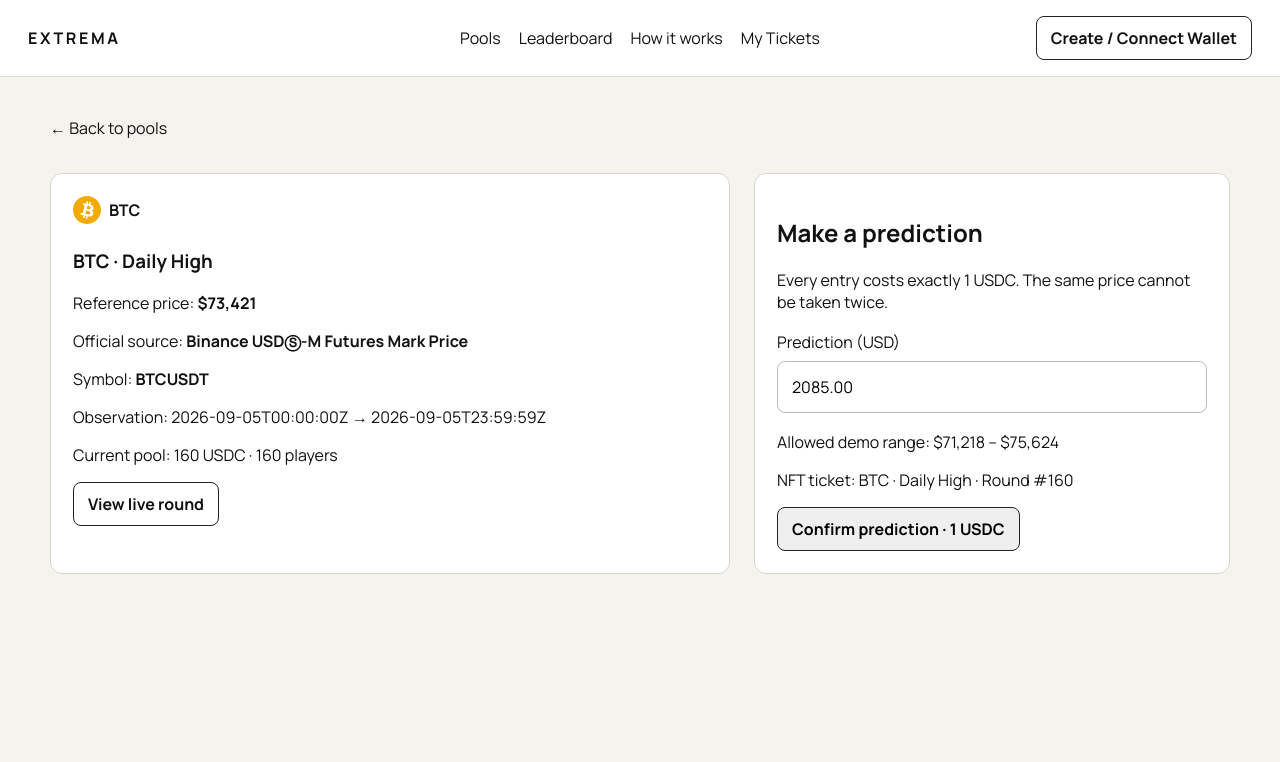
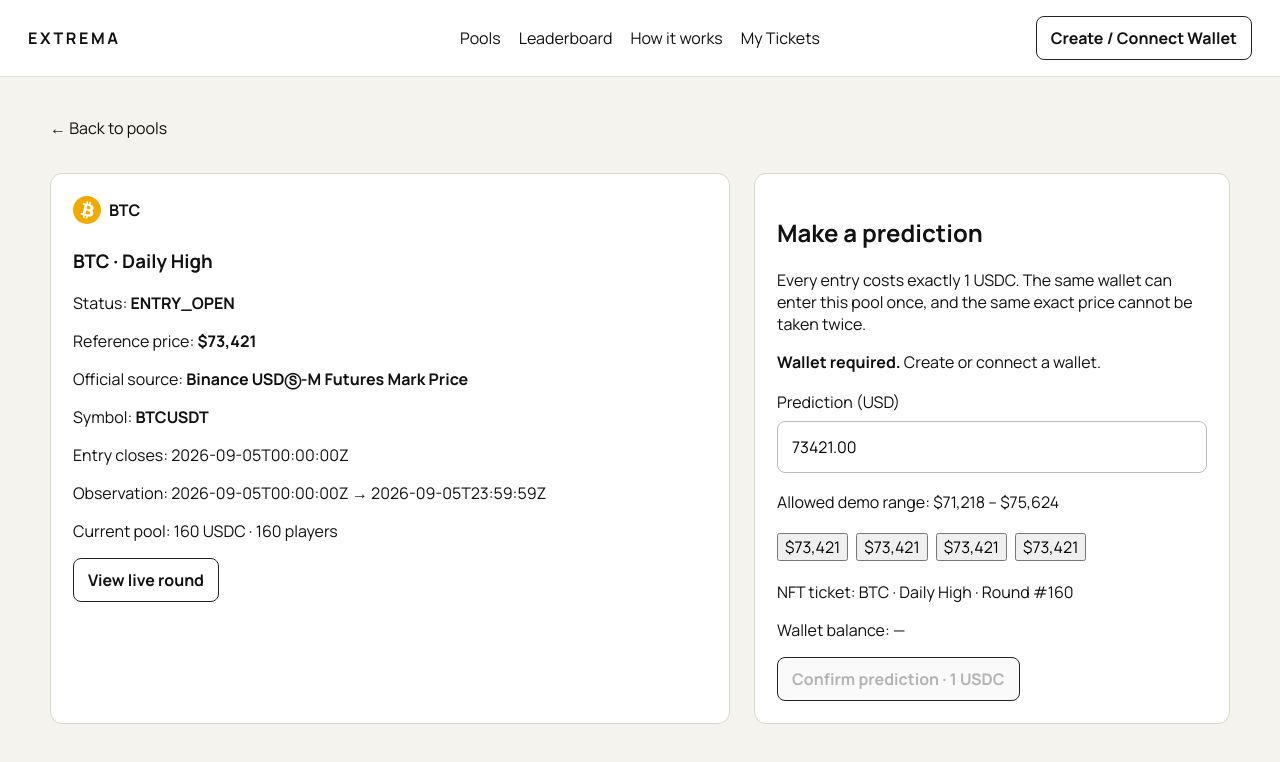
Before and after one commit to dharmanan/extrama-arc, a Next.js app: page /pools/btc-daily-high in a window 1280 px wide. Shown: the top 762 px of the page. Built offline with nearby package versions, Linux system fonts and the light colour scheme.

Commit message:
feat: enforce prediction rules and ticket creation

```diff
--- a/app/pools/[slug]/page.tsx
+++ b/app/pools/[slug]/page.tsx
@@ -5,12 +5,16 @@ import Link from "next/link";
 import { useParams } from "next/navigation";
 import { AssetMark, ProductHeader } from "../../product-components";
 import { formatUsd, getPoolBySlug } from "../../lib/data";
+import { useDemoState } from "../../demo-state";
 
 export default function PoolDetailPage() {
   const params = useParams<{ slug: string }>();
   const pool = useMemo(() => getPoolBySlug(params.slug), [params.slug]);
-  const [prediction, setPrediction] = useState("2085.00");
-  const [reserved, setReserved] = useState(false);
+  const { wallet, enterPrediction, getTicketForPool, hasEnteredPool, isPredictionTaken } = useDemoState();
+
+  const initialValue = pool ? pool.referencePrice.toFixed(2) : "0.00";
+  const [prediction, setPrediction] = useState(initialValue);
+  const [message, setMessage] = useState("");
 
   if (!pool) {
     return (
@@ -21,18 +25,45 @@ export default function PoolDetailPage() {
     );
   }
 
+  const numericPrediction = Number(prediction);
+  const existingTicket = getTicketForPool(pool.slug);
+  const alreadyEntered = hasEnteredPool(pool.slug);
+
+  function nearbyAvailable() {
+    const base = Number.isFinite(numericPrediction) ? numericPrediction : pool.referencePrice;
+    const offsets = [-0.02, -0.01, 0.01, 0.02, 0.05, -0.05];
+    return offsets
+      .map((offset) => Number((base + offset).toFixed(2)))
+      .filter((value, index, values) =>
+        value >= pool.predictionMin &&
+        value <= pool.predictionMax &&
+        !isPredictionTaken(pool.slug, value) &&
+        values.indexOf(value) === index,
+      )
+      .slice(0, 4);
+  }
+
+  function handleSubmit() {
+    setMessage("");
+    const result = enterPrediction(pool.slug, numericPrediction);
+    setMessage(result.message);
+  }
+
   return (
     <main className="wf-page">
       <ProductHeader />
       <section className="wf-main">
         <Link href="/pools">← Back to pools</Link>
+
         <div className="wf-two-col wf-section">
           <section className="wf-panel">
             <AssetMark asset={pool.asset} />
             <h1>{pool.asset} · {pool.cadence} {pool.direction}</h1>
+            <p>Status: <b>{pool.status}</b></p>
             <p>Reference price: <b>{formatUsd(pool.referencePrice)}</b></p>
             <p>Official source: <b>{pool.source}</b></p>
             <p>Symbol: <b>{pool.sourceSymbol}</b></p>
+            <p>Entry closes: {pool.entryCloseAt}</p>
             <p>Observation: {pool.observationStartAt} → {pool.observationEndAt}</p>
             <p>Current pool: {pool.poolSizeUsdc} USDC · {pool.players} players</p>
             <Link href={`/rounds/${pool.slug}`} className="wf-action">View live round</Link>
@@ -40,16 +71,66 @@ export default function PoolDetailPage() {
 
           <section className="wf-panel">
             <h2>Make a prediction</h2>
-            <p>Every entry costs exactly 1 USDC. The same price cannot be taken twice.</p>
-            <label className="wf-field">
-              Prediction (USD)
-              <input value={prediction} onChange={(event) => setPrediction(event.target.value)} inputMode="decimal" />
-            </label>
-            <p>Allowed demo range: {formatUsd(pool.predictionMin)} – {formatUsd(pool.predictionMax)}</p>
-            <p>NFT ticket: {pool.asset} · {pool.cadence} {pool.direction} · Round #{pool.roundId}</p>
-            <button className="wf-action" type="button" onClick={() => setReserved(true)}>
-              {reserved ? "Reserved in mock state" : "Confirm prediction · 1 USDC"}
-            </button>
+            <p>Every entry costs exactly 1 USDC. The same wallet can enter this pool once, and the same exact price cannot be taken twice.</p>
+
+            {wallet.status !== "ready" && (
+              <p><b>Wallet required.</b> <Link href="/wallet">Create or connect a wallet</Link>.</p>
+            )}
+
+            {alreadyEntered && existingTicket ? (
+              <div className="wf-card">
+                <strong>You already entered this pool.</strong>
+                <p>Prediction: {formatUsd(existingTicket.prediction)}</p>
+                <p>Ticket #{existingTicket.tokenId}</p>
+                <Link className="wf-action" href="/tickets">View my tickets</Link>
+              </div>
+            ) : (
+              <>
+                <label className="wf-field">
+                  Prediction (USD)
+                  <input
+                    value={prediction}
+                    onChange={(event) => setPrediction(event.target.value)}
+                    inputMode="decimal"
+                  />
+                </label>
+
+                <p>
+                  Allowed demo range: {formatUsd(pool.predictionMin)} – {formatUsd(pool.predictionMax)}
+                </p>
+
+                {Number.isFinite(numericPrediction) && isPredictionTaken(pool.slug, Number(numericPrediction.toFixed(2))) && (
+                  <p><b>{formatUsd(numericPrediction)} is already taken.</b></p>
+                )}
+
+                <div className="wf-tabs">
+                  {nearbyAvailable().map((value) => (
+                    <button
+                      className="wf-filter"
+                      key={value}
+                      type="button"
+                      onClick={() => setPrediction(value.toFixed(2))}
+                    >
+                      {formatUsd(value)}
+                    </button>
+                  ))}
+                </div>
+
+                <p>NFT ticket: {pool.asset} · {pool.cadence} {pool.direction} · Round #{pool.roundId}</p>
+                <p>Wallet balance: {wallet.status === "ready" ? `${wallet.balanceUsdc.toFixed(2)} USDC` : "—"}</p>
+
+                <button
+                  className="wf-action"
+                  type="button"
+                  onClick={handleSubmit}
+                  disabled={pool.status !== "ENTRY_OPEN" || wallet.status !== "ready"}
+                >
+                  Confirm prediction · 1 USDC
+                </button>
+
+                {message && <p><b>{message}</b></p>}
+              </>
+            )}
           </section>
         </div>
       </section>
```
